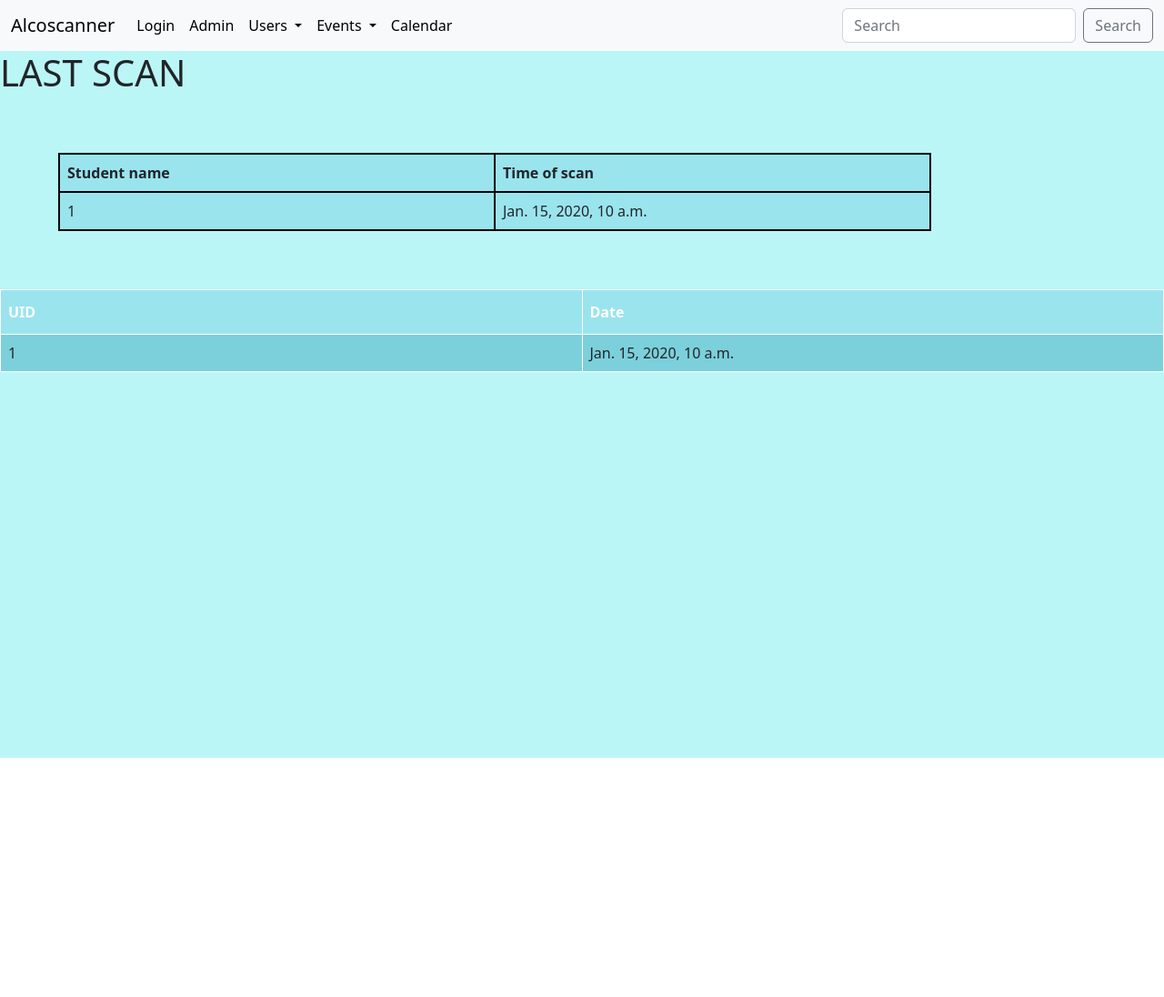
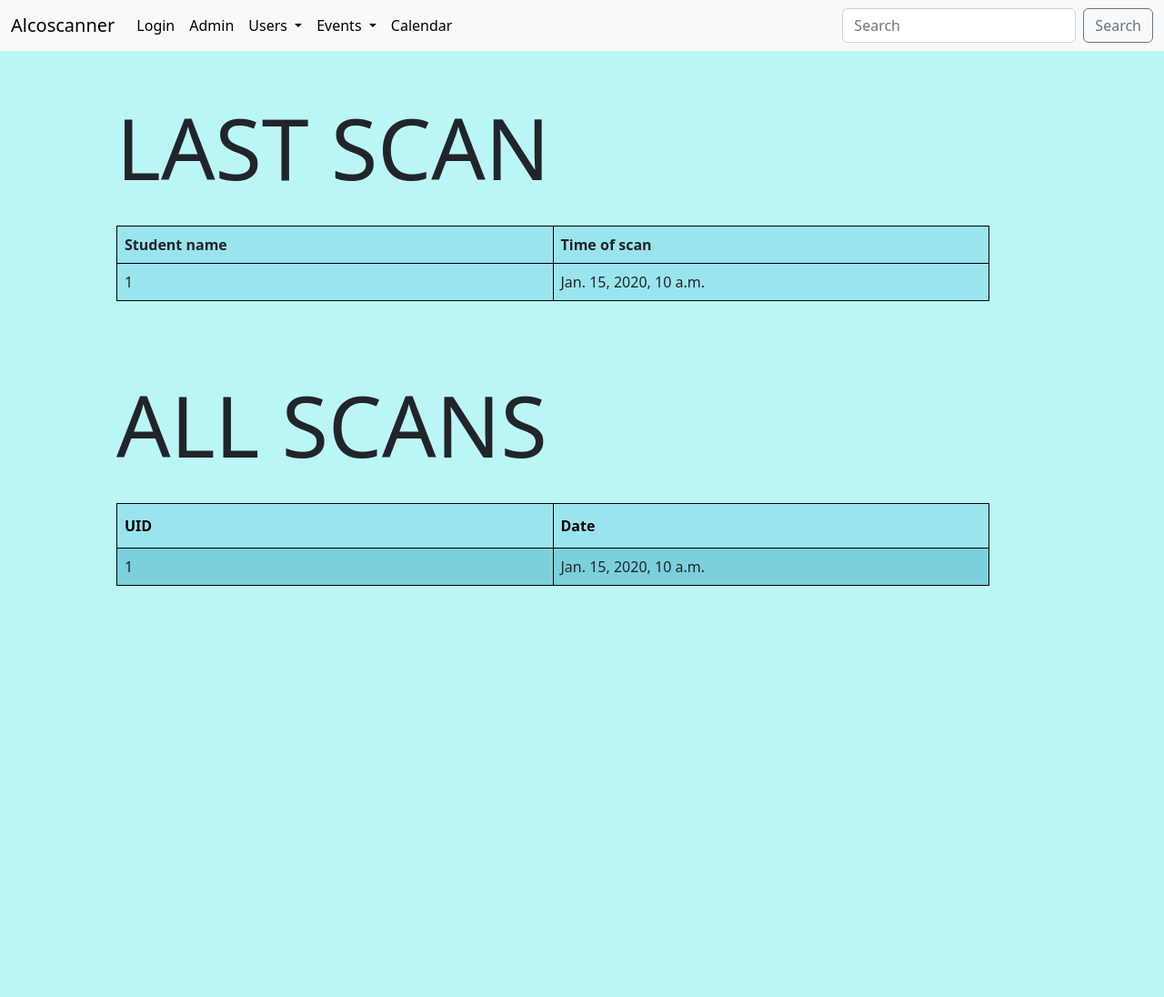
Before and after one commit to 19network42/badger, a Django app: page /scan/ in a window 1280 px wide. Shown: the top 1096 px of the page at 91% size. After the commit the page ends 644 px from the top, so only its background shows below. Run offline with Django 4.2, Linux system fonts and the light colour scheme; tables that the repository leaves empty hold one stand-in row (values such as "Sample post"); parts of the project's set-up code (start-up, migrations or seed data) failed here and were passed over.

Commit message:
fixed nonetype error

```diff
--- a/webapp/api/views.py
+++ b/webapp/api/views.py
@@ -44,6 +44,9 @@ def scan_page(request, *args, **kwargs):
 		response_data['mode'] = "Default"
 
 		event = get_current_event()
+		if not (event):
+			return HttpResponse(json.dumps(response_data), content_type="application/json", status=201)
+			# HANDLE ERRORS
 		current_mode = Mode.objects.filter(event__id = event.id, type = scan.mode)[0]
 		scans = Scan.objects.filter(mode = scan.mode, uid = scan.uid, date__range=[event.date, event.end])
 
--- a/webapp/pages/models.py
+++ b/webapp/pages/models.py
@@ -30,7 +30,8 @@ def	get_current_event():
 	# How do we handle this ?
 	if len(events) > 1:
 		print("Error, multiple events found")
-	return events[0]
+	if len(events) == 1:
+		return events[0]
 
 class Mode(models.Model):
 	amount = models.IntegerField(null=True)
--- a/webapp/static/css/style.css
+++ b/webapp/static/css/style.css
@@ -171,7 +171,8 @@ a:active { text-decoration: none; color: black; }
 .scan_table {
 	margin-top: 40px;
 	border-collapse: collapse;
-	width: 100%;
+	margin-left: 10vw;
+	width: 75vw;
 }
 
 .scan_table td, .scan_table th {
@@ -243,11 +244,20 @@ a:active { text-decoration: none; color: black; }
 
 #scan_page {
 	background-color: rgb(187, 246, 246);
+	height: 100vh;
+}
+
+#scan_page h1 {
+	font-size: 70pt;
+	padding-top: 50px;
+	padding-left: 10vw;
 }
 
 .last_scan {
 	border-collapse: collapse;
-	margin: 5%;
+	margin-left: 10vw;
+	margin-top: 30px;
+	margin-bottom: 30px;
 	width: 75vw;
 	background-color: rgb(154, 228, 238);
 }
@@ -258,20 +268,20 @@ a:active { text-decoration: none; color: black; }
 
 .last_scan td, .last_scan th {
 	width: 50%;
-	border: 2px	solid black;
+	border: 1px	solid black;
 	padding: 8px;
 }
 
 .scan_page_table {
-	border: 1px solid white;
-	margin-top: 40px;
+	margin-top: 30px;
+	margin-left: 10vw;
 	border-collapse: collapse;
-	width: 100%;
+	width: 75vw;
 }
 
 .scan_page_table td, .scan_page_table th {
 	width: 50%;
-	border: 1px solid white;
+	border: 1px solid black;
 	padding: 8px;
 }
 
@@ -287,7 +297,7 @@ a:active { text-decoration: none; color: black; }
 
 .scan_page_table th {
 	background-color : rgb(154, 228, 238);
-	color: white;
+	color: black;
 	padding-top: 12px;
 	padding-bottom: 12px;
 	text-align: left;
--- a/webapp/template/scans.html
+++ b/webapp/template/scans.html
@@ -14,6 +14,7 @@
 			<td>{{ current_scan.date }}</td>
 		</tr>
 	</table>
+	<h1>ALL SCANS</h1>
 	<table class="scan_page_table">
 		<tr>
 			<th>UID</th>
@@ -26,6 +27,6 @@
 		</tr>
 		{% endfor %}
 	</table>
-	<div class="light_cube"> .</div>
+
 </div>
 {% endblock %}
```
